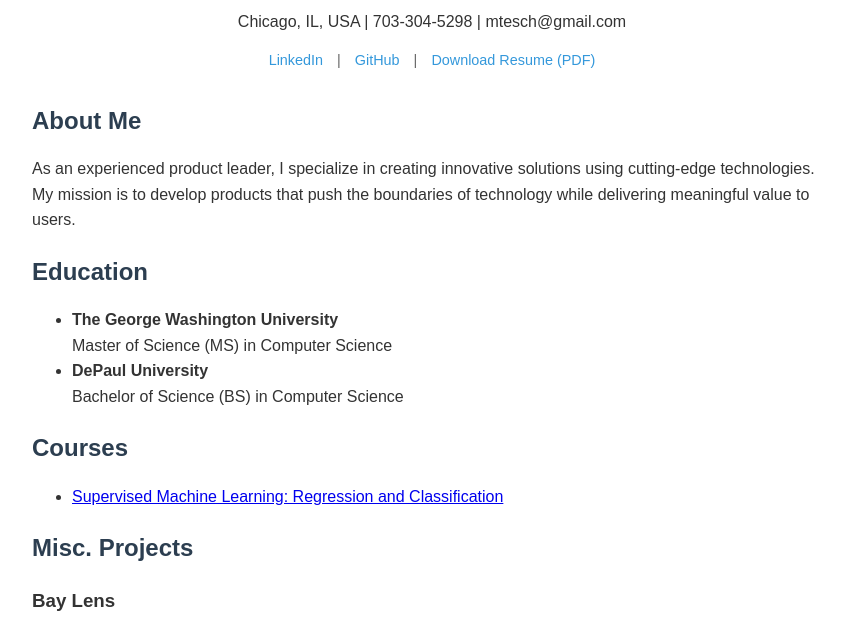
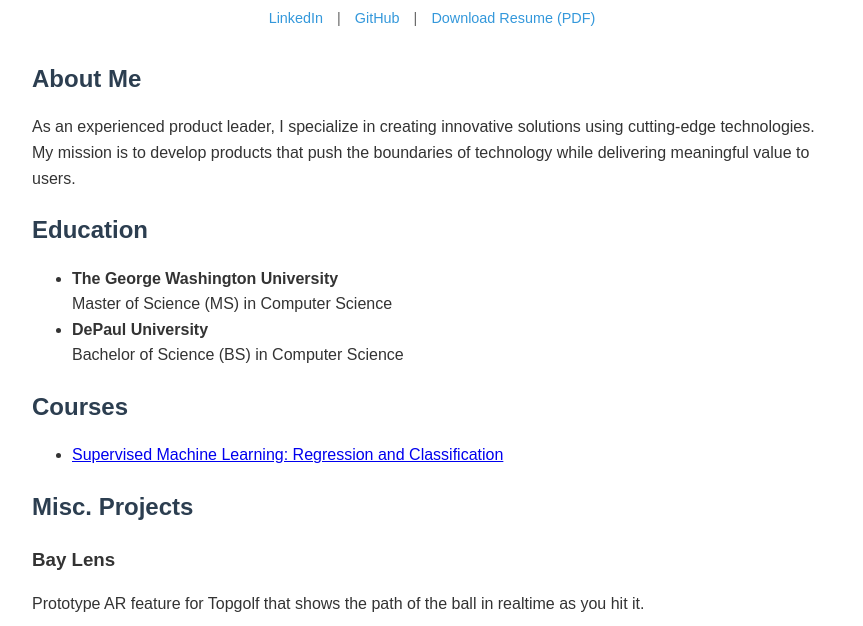
Before and after one commit to augmentedminds/bio, a plain HTML site: page index.html in a window 1280 px wide. Shown: the part 100-726 px from the top of the page, without its empty margins (208-1071 px from the left). Drawn offline with Linux system fonts and the light colour scheme.

Commit message:
Remove contact info

```diff
--- a/index.html
+++ b/index.html
@@ -86,7 +86,6 @@
 <body>
     <header>
         <h1>Matthew Tesch</h1>
-        <p class="contact-info">Chicago, IL, USA | 703-304-5298 | mtesch@gmail.com</p>
         <p class="links">
             <a href="https://www.linkedin.com/in/matt-tesch/" target="_blank">LinkedIn</a> |
             <a href="https://github.com/augmentedminds" target="_blank">GitHub</a> |
```
